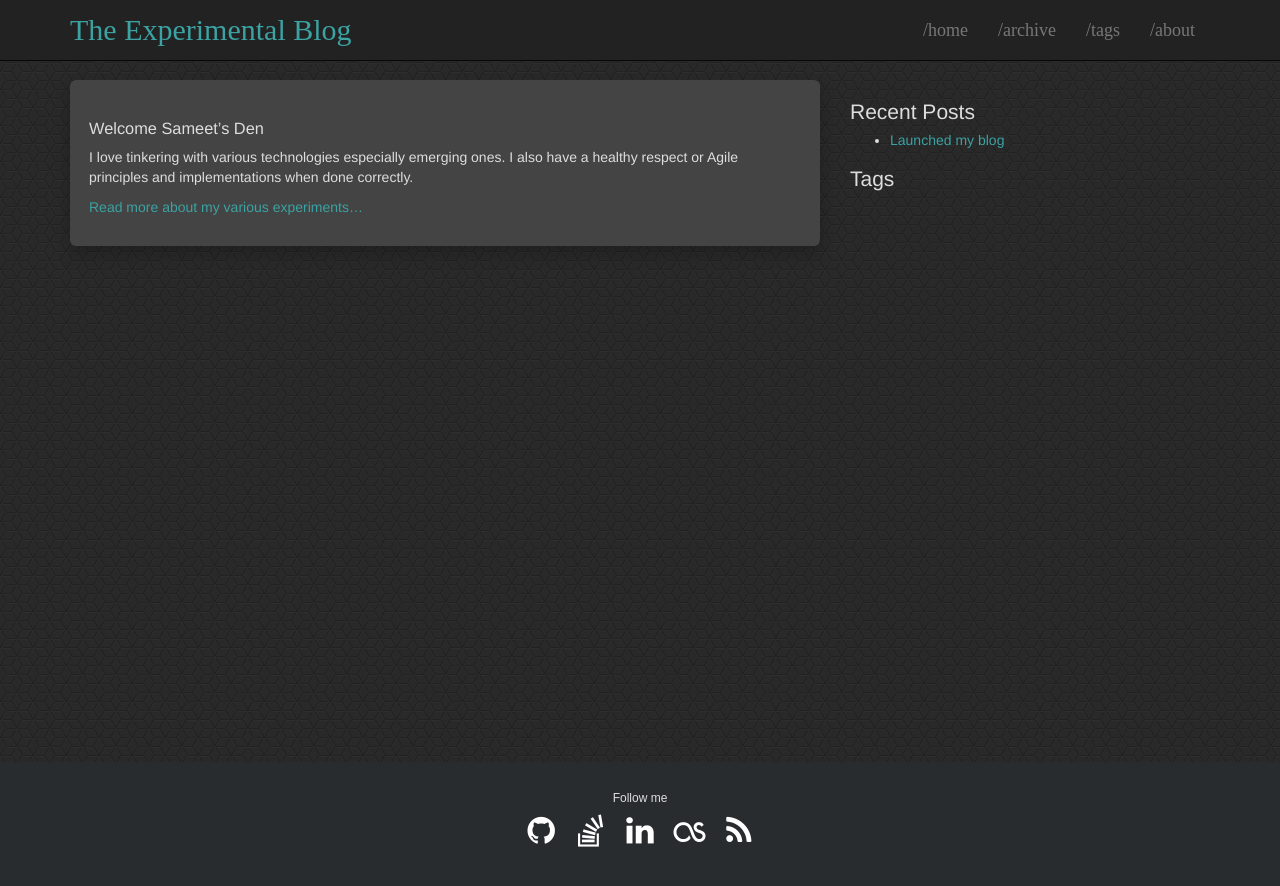
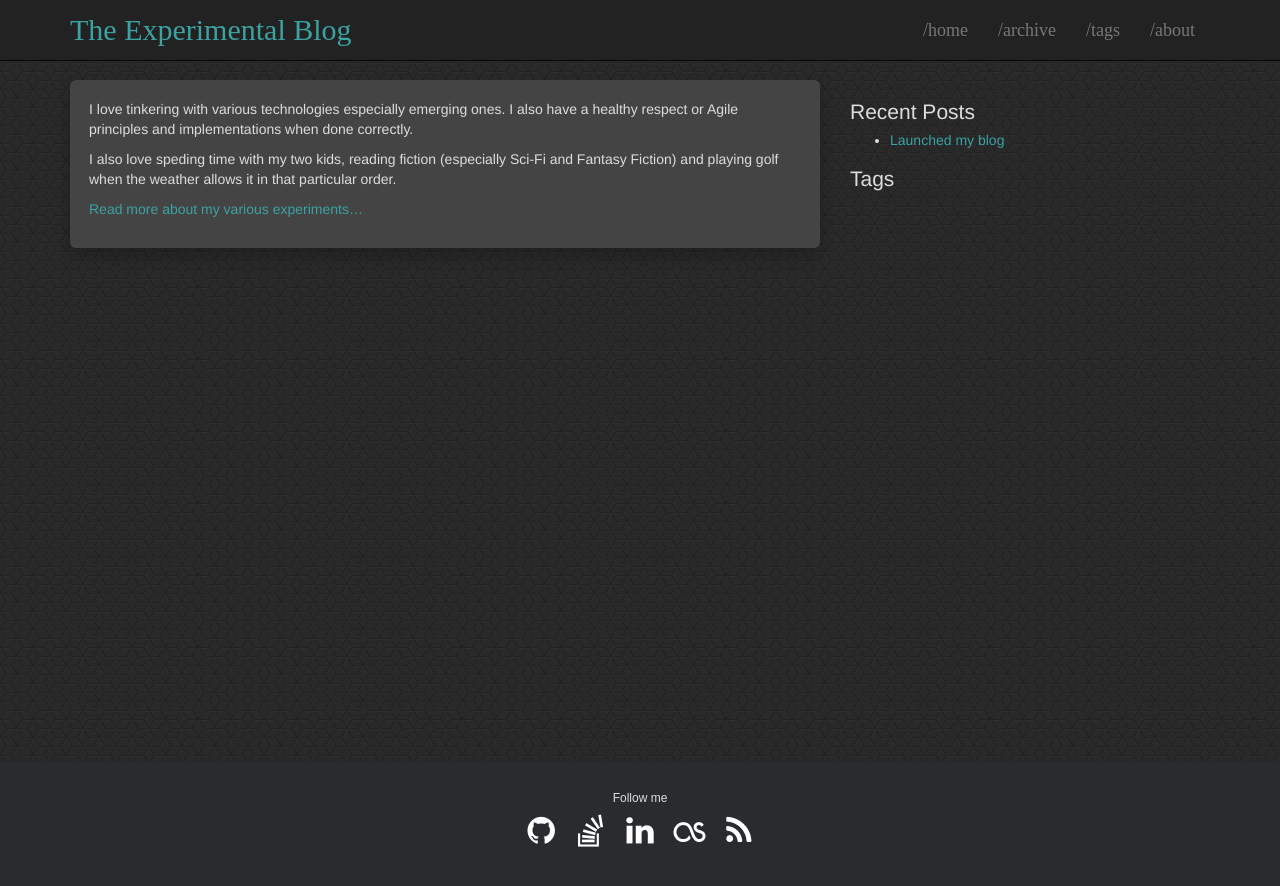
Before and after one commit to sameetn/sameetn.github-io, a Jekyll site: the page built from about.md, in a window 1280 px wide. Shown: the top 886 px of the page. Built offline with Jekyll 4.4.1, drawn with Linux system fonts in a browser that asks for light colours.

Commit message:
Changed about page

```diff
--- a/about.md
+++ b/about.md
@@ -1,11 +1,11 @@
 ---
 layout: page
-title: Sameet Nasnodkar, Tinkerer
+title: Sameet Nasnodkar, Master Tinkerer
 
 ---
 
-### Welcome Sameet's Den
-
 I love tinkering with various technologies especially emerging ones. I also have a healthy respect or Agile principles and implementations when done correctly.
 
+I also love speding time with my two kids, reading fiction (especially Sci-Fi and Fantasy Fiction) and playing golf when the weather allows it in that particular order.
+
 [Read more about my various experiments...](/)
```
